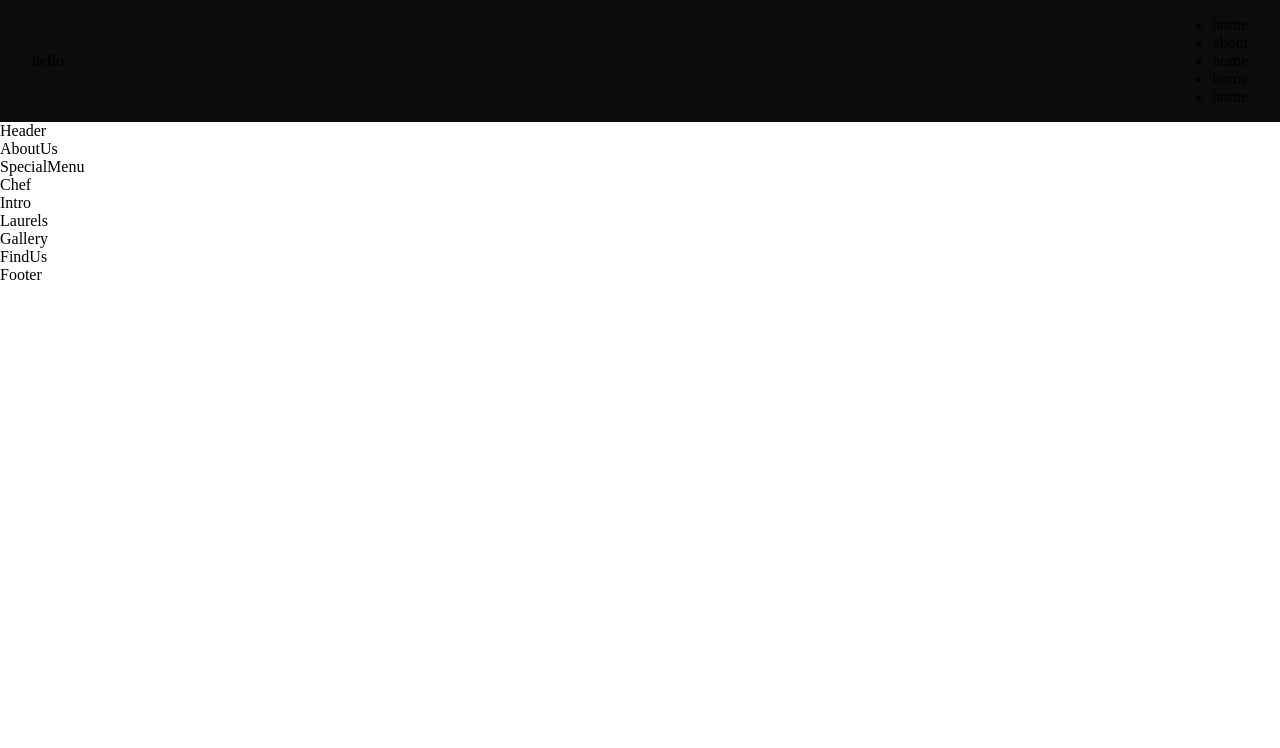
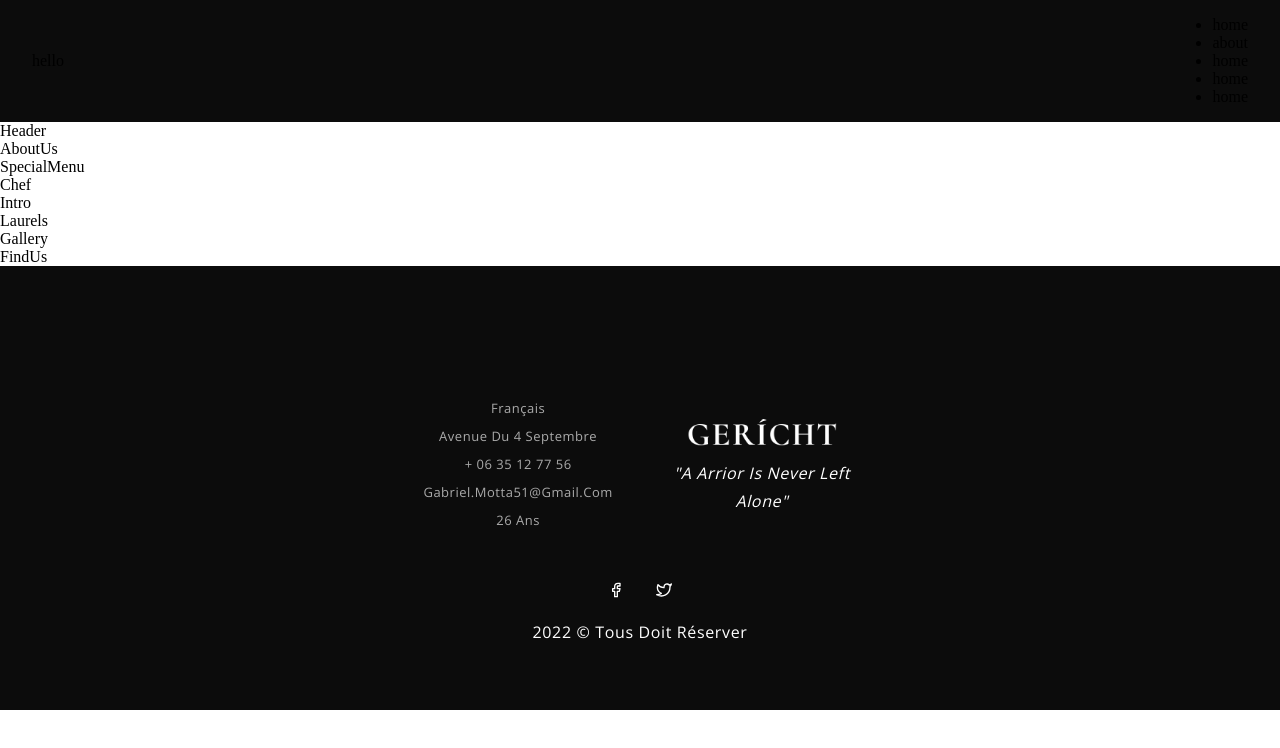
Before and after one commit to lizowen62/Reactshowcase, a React (Create React App) app: page / in a window 1280 px wide. Shown: the top 748 px of the page. Built offline with nearby package versions, Linux system fonts and the light colour scheme; a web font is replaced by a local one.

Commit message:
page layout

```diff
--- a/package.json
+++ b/package.json
@@ -8,6 +8,7 @@
     "@testing-library/user-event": "^13.5.0",
     "react": "^17.0.2",
     "react-dom": "^17.0.2",
+    "react-icons": "^4.3.1",
     "react-scripts": "5.0.0",
     "web-vitals": "^2.1.4"
   },
--- a/src/components/Footer/FooterOverlay.css
+++ b/src/components/Footer/FooterOverlay.css
@@ -0,0 +1,17 @@
+.app__footerOverlay {
+    width: 100%;
+    height: 100%;
+    z-index: 100;
+    display: flex;
+    flex-direction: column;
+    position: absolute;
+}
+
+.app__footerOverlay-white {
+    height:100%;
+    background: var(--color-black);
+}
+
+.app__footerOverlay-img {
+    height: 75%;
+}
--- a/src/components/Footer/FooterOverlay.jsx
+++ b/src/components/Footer/FooterOverlay.jsx
@@ -3,8 +3,9 @@ import React from 'react';
 import './FooterOverlay.css';
 
 const FooterOverlay = () => (
-  <div>
-    FooterOverlay
+  <div className='app__footerOverlay'>
+    <div className='app__footer-white'></div>
+    <div className="app__footer-img"></div>
   </div>
 );
 
--- a/src/container/Footer/Footer.css
+++ b/src/container/Footer/Footer.css
@@ -0,0 +1,49 @@
+.app__footer {
+    display: flex;
+    flex-direction: column;
+    align-items: center;
+    width: 100%;
+    position: relative;
+    z-index: 1;
+    padding-top: 0;
+    background: var(--color-black);
+}
+
+.app__footer-contact p {
+    color: var(--color-grey);
+    font-size: small;
+}
+
+.app__footer-contact,
+.app__footer-links,
+.app__footer-logo {
+    flex: 1;
+    margin: 1rem;
+    text-align: center;
+}
+
+.app__footer-links {
+    display: flex;
+    justify-content: space-evenly;
+    margin-top: 3rem;
+    align-items: center;
+}
+
+.app__footer-logo img  {
+    width: 150px ;
+}
+
+.app__footer-logo p {
+    font-style: italic;
+}
+
+.app__footer-work {
+    margin-top: 1rem;
+    margin-bottom: 1rem;
+    display: flex;
+    color: var(--color-white);
+}
+
+.app__footer-work p {
+    margin: 0 1rem;
+}
--- a/src/container/Footer/Footer.jsx
+++ b/src/container/Footer/Footer.jsx
@@ -1,10 +1,37 @@
 import React from 'react';
+
+import { FiFacebook, FiTwitter, FiInstragram } from 'react-icons/fi'
+
+import {FooterOverlay} from '../../components'
+
+import images from '../../constants/images'
 
 import './Footer.css';
 
 const Footer = () => (
-  <div>
-    Footer
+  <div className="app__footer section__padding">
+    <FooterOverlay></FooterOverlay>
+    <div className='app__footer-links'>
+      <div className='app__footer-contact'>
+        <p className='p__opensans'>Français</p>
+        <p className='p__opensans'> avenue du 4 septembre</p>
+        <p className='p__opensans'> + 06 35 12 77 56 </p>
+        <p className='p__opensans'> gabriel.motta51@gmail.com</p>
+        <p className='p__opensans'> 26 ans</p>
+        <p className='p__opensans'></p>
+      </div>
+      <div className='app__footer-logo'>
+        <img src={images.gericht}></img>
+        <p className='p__opensans'>"A arrior is never left alone"</p>
+      </div>
+    </div>
+    <div className='app__footer-work'>
+        <p><FiFacebook></FiFacebook></p>
+        <p><FiTwitter></FiTwitter></p>
+    </div>
+    <div className='app__footer-copyright'>
+      <p className="p__opensans"> { new Date().getFullYear() } © tous doit réserver </p>
+    </div>
   </div>
 );
 
```
Also changed, not shown: 1 other file (tests, documents, lock files or other folders).
